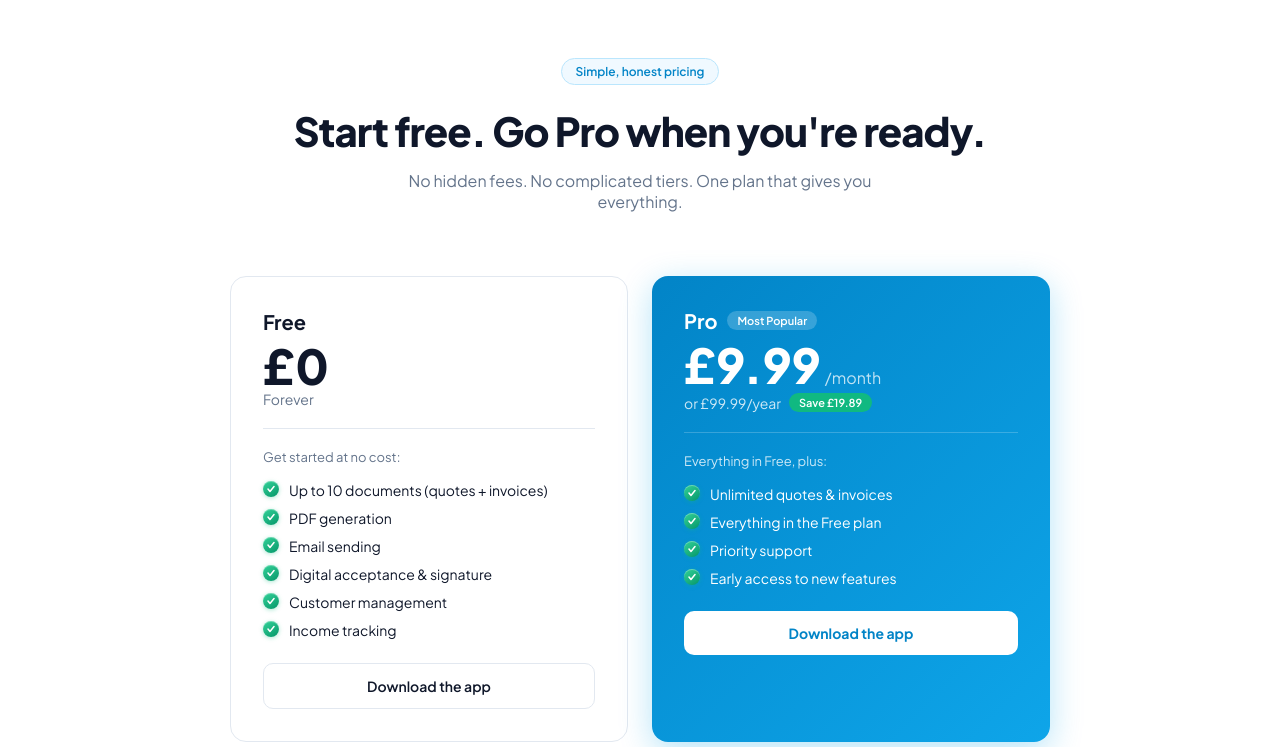
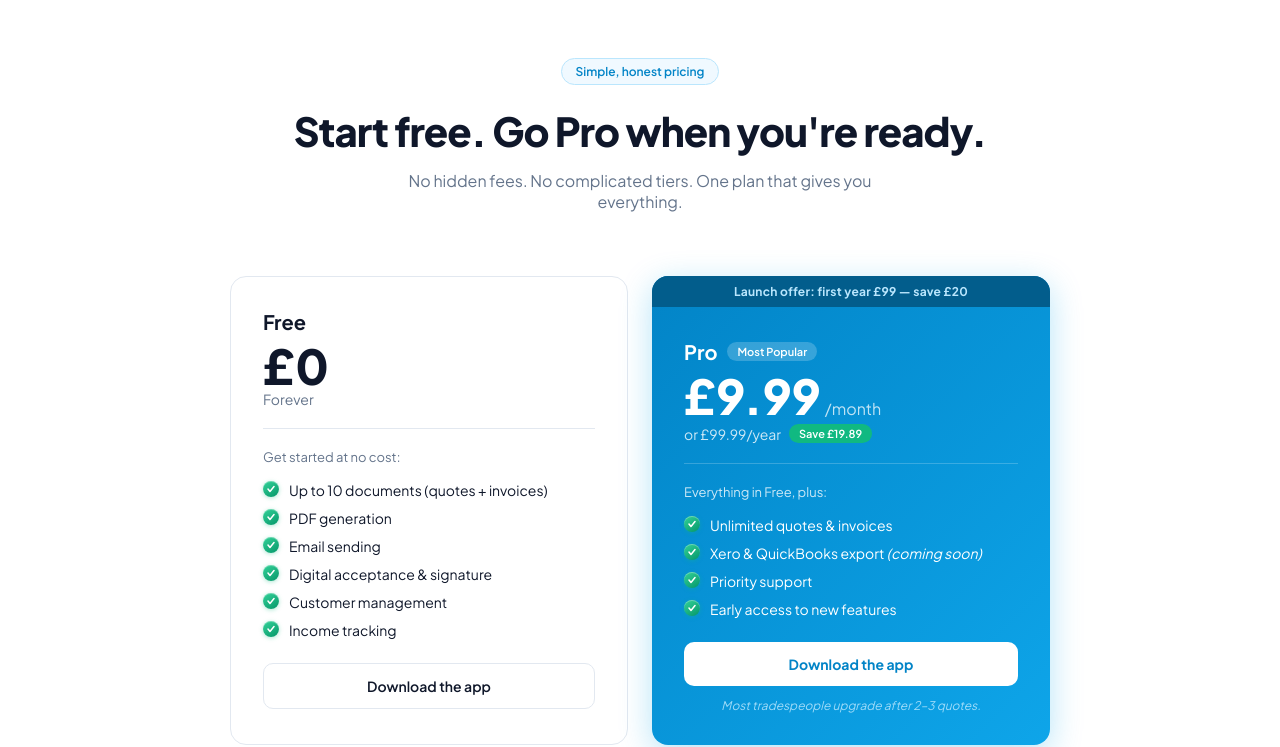
Before and after one commit to jefferzzz/firstquoter-website, a plain HTML site: page pricing.html in a window 1280 px wide. Shown: the part 70-817 px from the top of the page. Drawn offline with Linux system fonts and the light colour scheme.

Commit message:
Revision 1

```diff
--- a/pricing.html
+++ b/pricing.html
@@ -10,6 +10,9 @@
   <meta property="og:description" content="Simple, honest pricing. Start free, upgrade to Pro when you're ready." />
   <meta property="og:url" content="https://firstquoter.com/pricing.html" />
   <meta property="og:type" content="website" />
+  <meta property="og:image" content="https://firstquoter.com/og-image.png" />
+  <meta name="twitter:card" content="summary_large_image" />
+  <meta name="twitter:image" content="https://firstquoter.com/og-image.png" />
   <link href="https://fonts.googleapis.com/css2?family=Plus+Jakarta+Sans:wght@400;500;600;700;800&display=swap" rel="stylesheet" />
   <link rel="stylesheet" href="style.css" />
 </head>
@@ -161,7 +164,9 @@
     </div>
 
     <!-- PRO CARD -->
-    <div class="pricing-card-pro">
+    <div class="pricing-card-pro" style="overflow:hidden;padding:0;">
+      <div class="pro-launch-ribbon">Launch offer: first year £99 — save £20</div>
+      <div style="padding:32px;">
       <div class="pricing-plan-row">
         <span class="pricing-plan-name-white">Pro</span>
         <span class="pricing-popular-badge">Most Popular</span>
@@ -191,7 +196,7 @@
               <polyline points="1,4 3,6.5 7,1.5" stroke="white" stroke-width="1.5" stroke-linecap="round" stroke-linejoin="round"/>
             </svg>
           </div>
-          <span>Everything in the Free plan</span>
+          <span>Xero &amp; QuickBooks export <em>(coming soon)</em></span>
         </li>
         <li class="pricing-feature-item-white">
           <div class="tick-badge-sm">
@@ -212,6 +217,8 @@
       </ul>
       <!-- TODO: Add App Store link when live -->
       <a href="#" class="btn-white-full">Download the app</a>
+      <p class="pro-social-proof">Most tradespeople upgrade after 2–3 quotes.</p>
+    </div>
     </div>
 
   </div>
--- a/style.css
+++ b/style.css
@@ -1929,3 +1929,24 @@ body {
     grid-template-columns: 1fr;
   }
 }
+
+/* ============================================================
+   PRO CARD — launch ribbon & social proof line
+   ============================================================ */
+.pro-launch-ribbon {
+  background: #025d8c;
+  color: #bae6fd;
+  text-align: center;
+  font-size: 12px;
+  font-weight: 700;
+  letter-spacing: 0.02em;
+  padding: 8px 16px;
+}
+
+.pro-social-proof {
+  margin-top: 12px;
+  font-size: 12px;
+  font-style: italic;
+  color: rgba(186, 230, 253, 0.85);
+  text-align: center;
+}
```
Also changed, not shown: index.html (+4 -1 lines), privacy.html (+3 -0 lines), sitemap.xml (added, +27 -0 lines), terms.html (+3 -0 lines), robots.txt (added).
